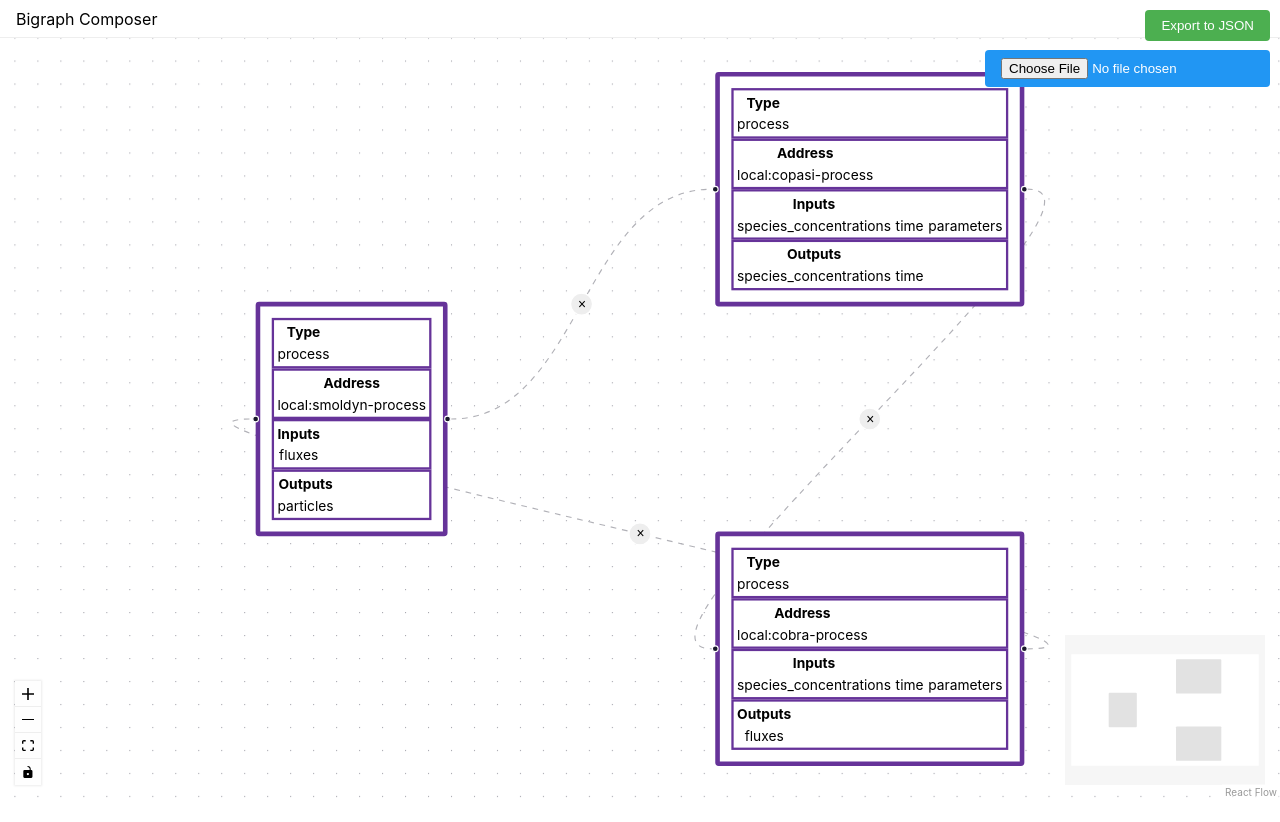
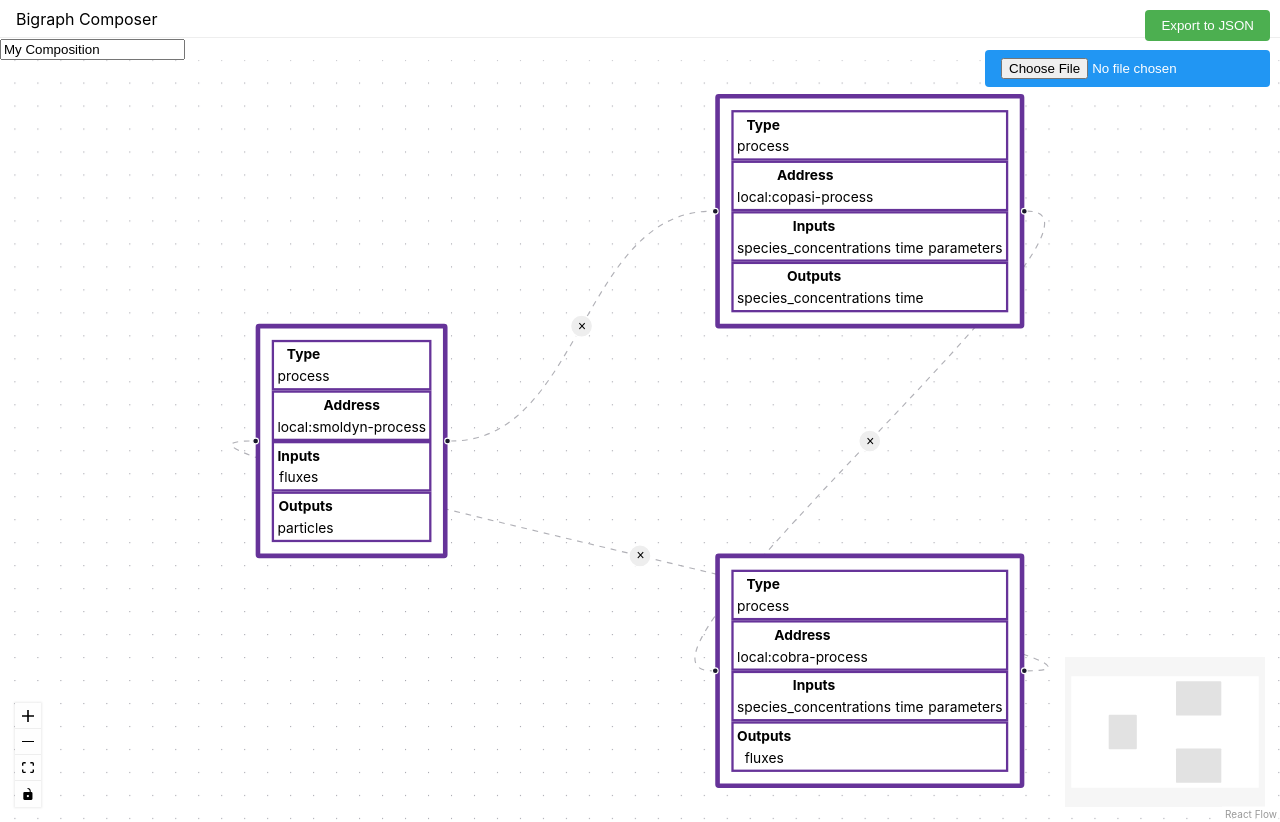
Before and after one commit to AlexPatrie/bio-blocks, a Next.js app: page / in a window 1280 px wide. Before the commit the page ends 800 px from the top, so only its background shows below. Built offline with nearby package versions, Linux system fonts and the light colour scheme.

Commit message:
feat: added composition editor

```diff
--- a/src/components/Flow.tsx
+++ b/src/components/Flow.tsx
@@ -1,4 +1,4 @@
-import { useCallback } from "react";
+import {useCallback, useState} from "react";
 import {
   Background,
   Controls,
@@ -16,18 +16,23 @@
 import {BigraphNode, BigraphSpec, BigraphState} from "../data_model";
 import JSZip from "jszip";
 
+// TODO: create method which takes in only spec.json and infers edges/block-specific data from the input/output ports!
+
 export default function App() {
+  // hooks
+  const [inputValue, setInputValue] = useState<string>('My Composition');
   const [nodes, setNodes, onNodesChange] = useNodesState<CustomNodeType>(initialNodes);
-  const [edges, setEdges, onEdgesChange] =
-    useEdgesState<CustomEdgeType>(initialEdges);
+  const [edges, setEdges, onEdgesChange] = useEdgesState<CustomEdgeType>(initialEdges);
 
+  // graph connector
   const onConnect: OnConnect = useCallback(
     (connection) => setEdges((edges) => addEdge(connection, edges)),
     [setEdges]
   );
 
+  // graph exporter
   const exportGraph = () => {
-    const flowRepresentation = {
+    const flowRepresentation = {  // translation of process bigraph spec to bio blocks upload
       nodes: nodes.map((node) => ({
         id: node.id,
         data: node.data,
@@ -43,18 +48,20 @@
     };
 
     const bigraphState: BigraphState = {};
-    nodes.forEach((node: CustomNodeType) => {
+    nodes.forEach((node: CustomNodeType) => {  // process-bigraph representation of "state"
       bigraphState[node.id] = node.data as BigraphNode;
     });
 
-    // add both bigraph and blocks (webapp) representations to the zipfile
+    // get project name
+    const projectName = inputValue.split(" ").join("_").toLowerCase();
+
     const zip = new JSZip();
     zip.file("blocks.json", JSON.stringify(flowRepresentation, null, 2));
     zip.file("bigraph.json", JSON.stringify(bigraphState, null, 2));
     zip.generateAsync({ type: "blob" }).then((content) => {
         const link = document.createElement("a");
         link.href = URL.createObjectURL(content);
-        link.download = "composition.zip";
+        link.download = `${projectName}.zip`;
         link.click();
 
         URL.revokeObjectURL(link.href);
@@ -62,6 +69,7 @@
     });
   };
 
+  // graph loader (reader)
   const handleLoadGraph: (data: BigraphSpec) => void = (data: BigraphSpec): void => {
     console.log(`Data: ${JSON.stringify(data)}`);
     // setNodes(data.nodes);
@@ -69,8 +77,23 @@
 
   };
 
+  // project name setter
+  const handleProjectNameChange = (event: React.ChangeEvent<HTMLInputElement>) => {
+    setInputValue(event.target.value); // Update state with input value
+  };
+
   return (
     <div className="reactflow-wrapper" style={{ height: "100vh", width: "100vw" }}>
+      <div className="project-name">
+          <input
+            id="inputField"
+            type="text"
+            value={inputValue}
+            onChange={handleProjectNameChange}
+            className="border rounded p-2 mt-1 w-full"
+            placeholder="Enter project name..."
+          />
+      </div>
       <ReactFlow<CustomNodeType, CustomEdgeType>
         nodes={nodes}
         nodeTypes={nodeTypes}
--- a/src/components/nodes/index.ts
+++ b/src/components/nodes/index.ts
@@ -62,6 +62,8 @@
 ] satisfies Node[];
 
 
+
+
 export const nodeTypes = {
   "position-logger": PositionLoggerNode,
   "bigraph-node": ConstructBigraphNode
```
